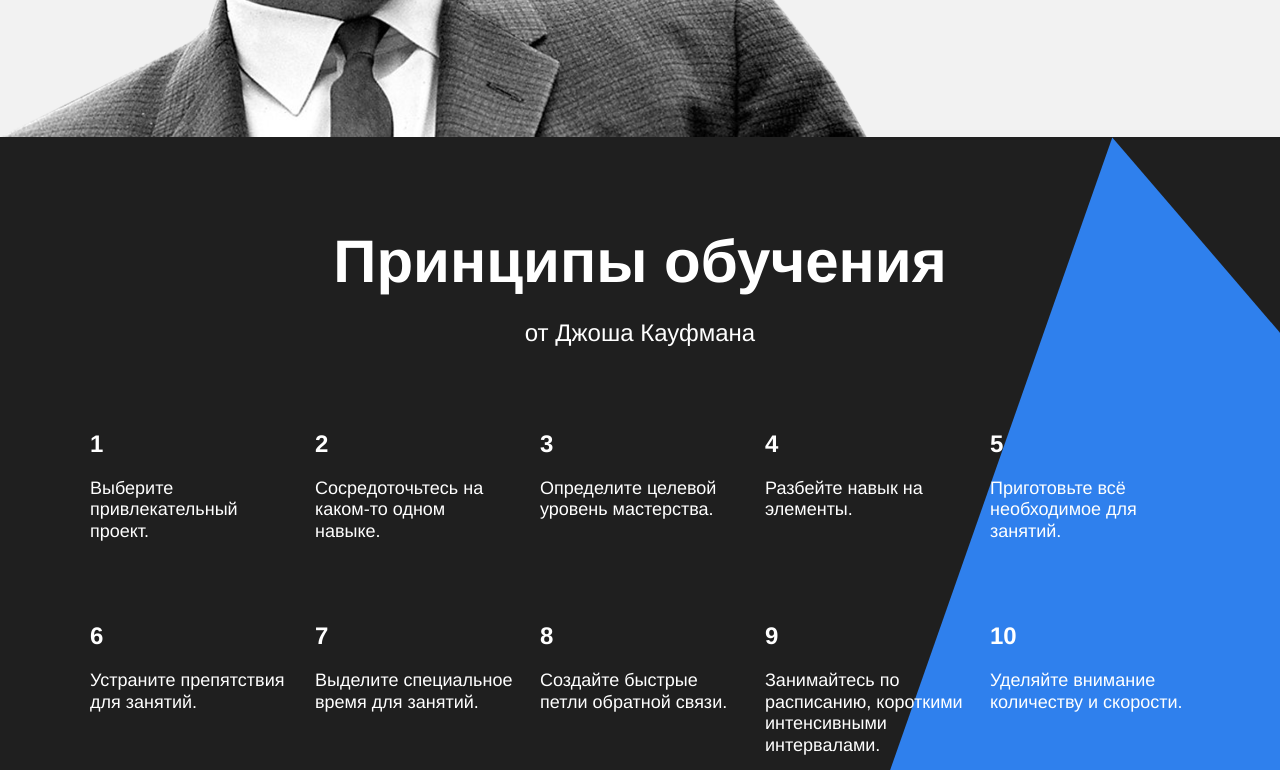
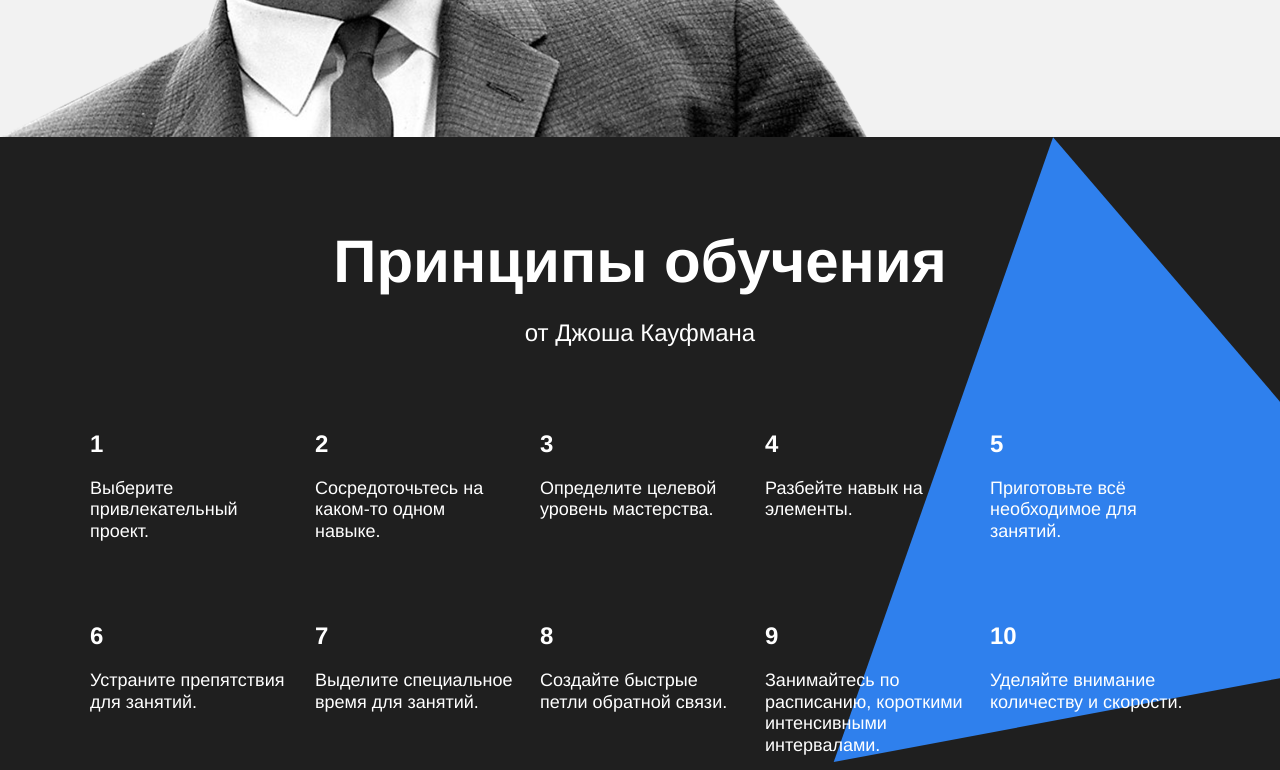
Before and after one commit to AlinaLvova/how-to-learn, a plain HTML site: page index.html in a window 1280 px wide. Shown: the part 2800-3570 px from the top of the page. Drawn offline with Linux system fonts and the light colour scheme.

Commit message:
correct kaufman triangle img

```diff
--- a/index.html
+++ b/index.html
@@ -139,9 +139,7 @@
             </p>
           </div>
         </div>
-        <div class="kaufman__triangle">
-          <img src="images/kaufman-triangle.svg" alt="triangle">
-        </div>
+        <img class="kaufman__triangle" src="images/kaufman-triangle.svg" alt="triangle">
       </section>
     </main>
     <footer class="footer">
```
